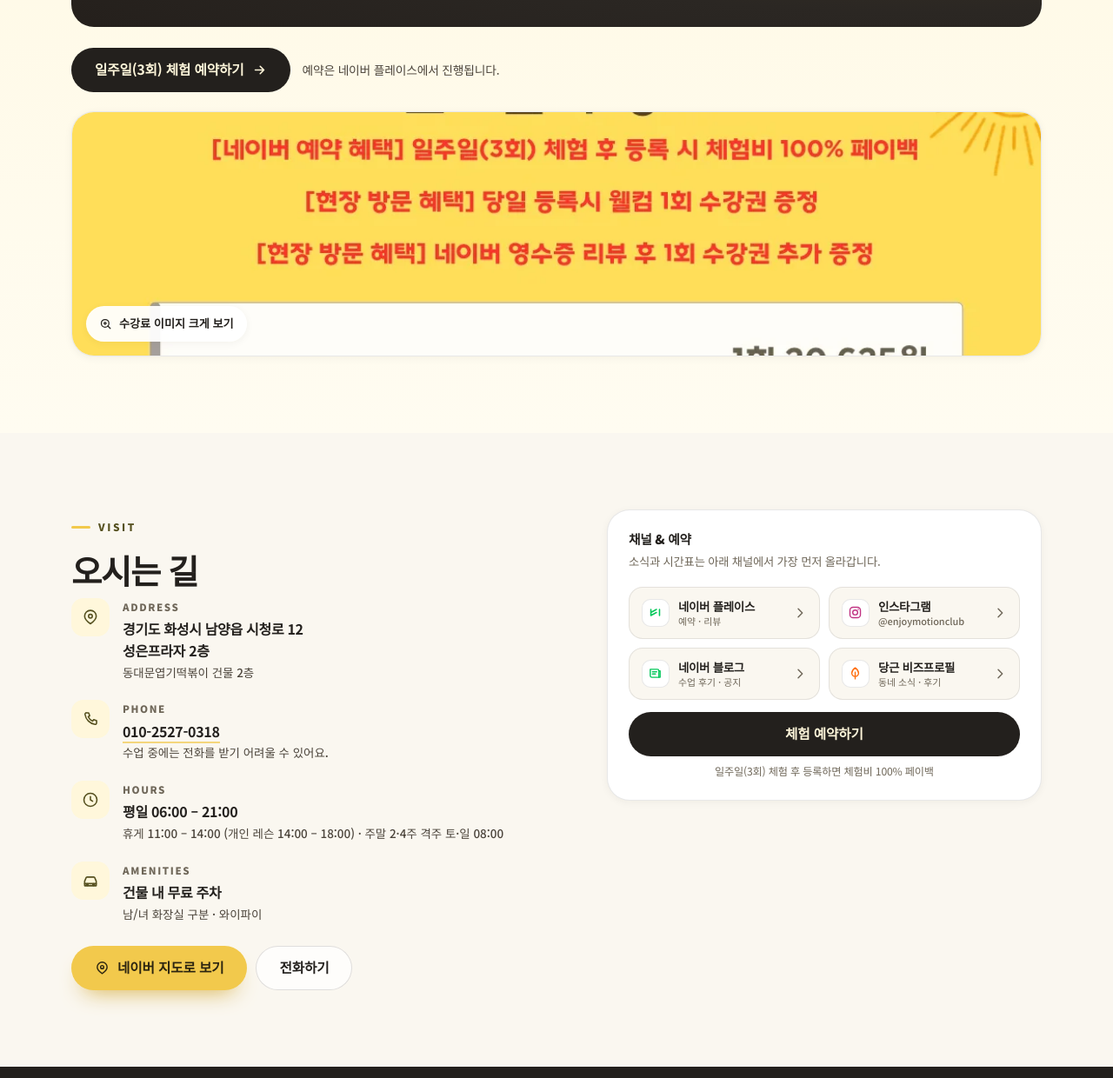
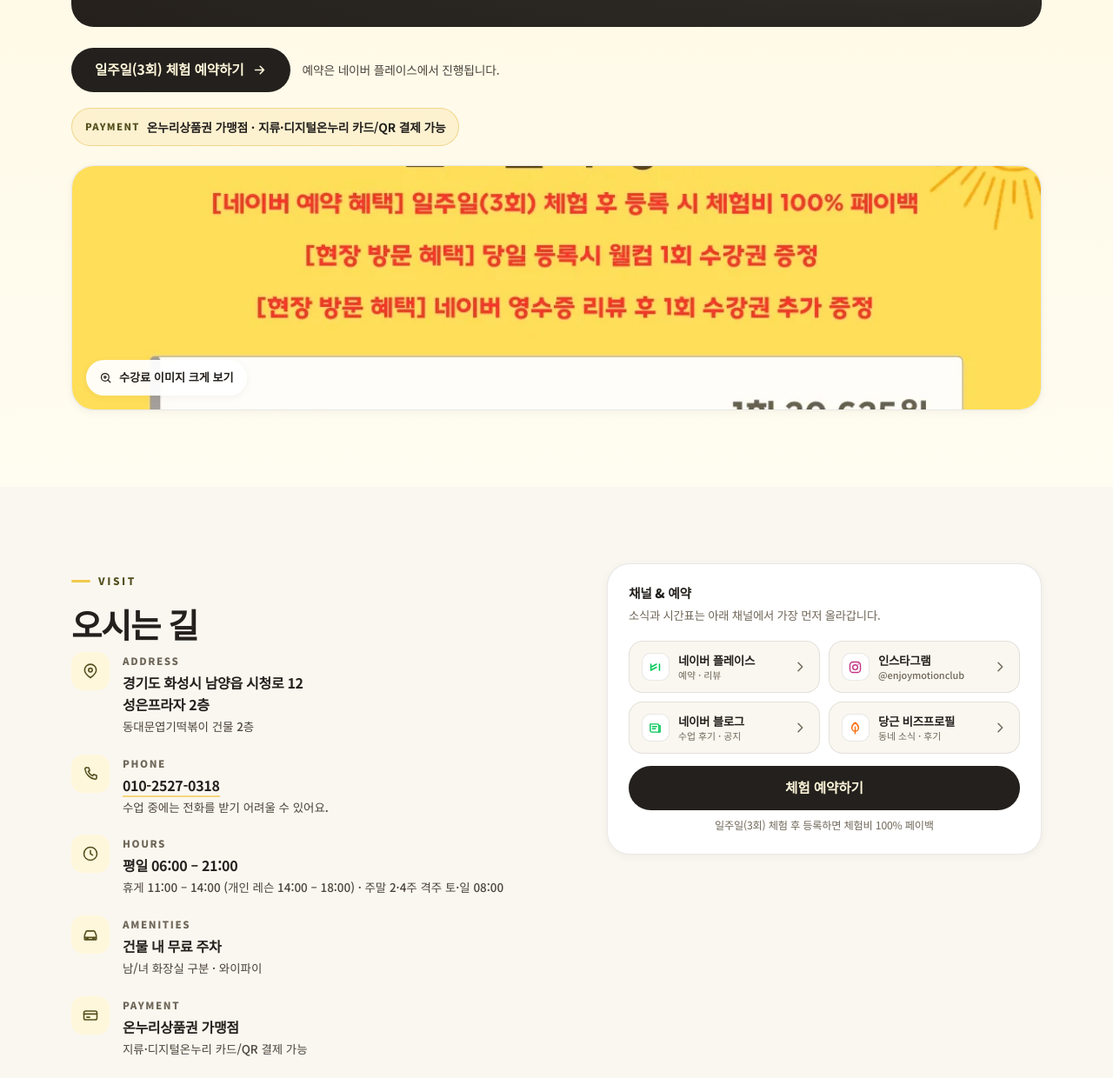
Before and after one commit to cmyoungh-ui/enjoymotionclub, a plain HTML site: page index.html in a window 1280 px wide. Shown: the part 10693-11933 px from the top of the page at 87% size. Drawn offline with Linux system fonts and the light colour scheme; a web font is replaced by a local one.

Commit message:
온누리상품권 가맹점 안내 추가 (수강료·오시는 길·구조화 데이터)

```diff
--- a/index.html
+++ b/index.html
@@ -32,6 +32,7 @@
   "url": "https://cmyoungh-ui.github.io/enjoymotionclub/",
   "image": "https://cmyoungh-ui.github.io/enjoymotionclub/assets/hero-banner.png",
   "telephone": "010-2527-0318",
+  "paymentAccepted": "온누리상품권 (지류·디지털온누리 카드/QR)",
   "address": {
     "@type": "PostalAddress",
     "streetAddress": "시청로 12 성은프라자 2층",
@@ -495,6 +496,8 @@
   .pricing-figure .fig-label svg{width:15px;height:15px}
   .price-cta{display:flex;flex-wrap:wrap;align-items:center;gap:14px;margin-top:24px}
   .price-cta p{font-size:.86rem;color:var(--ink-soft)}
+  .pay-note{display:inline-flex;flex-wrap:wrap;align-items:center;gap:8px;margin-top:18px;padding:9px 15px;border-radius:999px;background:rgba(242,201,76,.16);border:1px solid rgba(228,180,55,.45);font-size:.86rem;font-weight:700;color:var(--ink);letter-spacing:-.01em}
+  .pay-note .pn-tag{font-size:.7rem;font-weight:800;letter-spacing:.12em;text-transform:uppercase;color:var(--olive)}
 
   /* ===================== Location ===================== */
   .location-grid{display:grid;grid-template-columns:1.06fr .94fr;gap:52px;align-items:start}
@@ -1311,6 +1314,8 @@
         <p>예약은 네이버 플레이스에서 진행됩니다.</p>
       </div>
 
+      <p class="pay-note reveal"><span class="pn-tag">Payment</span>온누리상품권 가맹점 · 지류·디지털온누리 카드/QR 결제 가능</p>
+
       <button class="pricing-figure reveal" type="button" data-zoom="assets/pricing.jpg" data-alt="엔모클 수강료 안내 이미지">
         <picture>
           <source srcset="assets/pricing.webp" type="image/webp">
@@ -1371,6 +1376,16 @@
                 <p class="value">건물 내 무료 주차<small>남/녀 화장실 구분 · 와이파이</small></p>
               </div>
             </div>
+
+            <div class="info">
+              <span class="ico" aria-hidden="true">
+                <svg viewBox="0 0 24 24" fill="none" stroke="currentColor" stroke-width="1.9" stroke-linecap="round" stroke-linejoin="round"><rect x="3" y="6" width="18" height="12" rx="2.5"/><path d="M3 10h18"/><path d="M7 14.5h4"/></svg>
+              </span>
+              <div>
+                <p class="label">Payment</p>
+                <p class="value">온누리상품권 가맹점<small>지류·디지털온누리 카드/QR 결제 가능</small></p>
+              </div>
+            </div>
           </div>
 
           <div class="map-actions">
```
